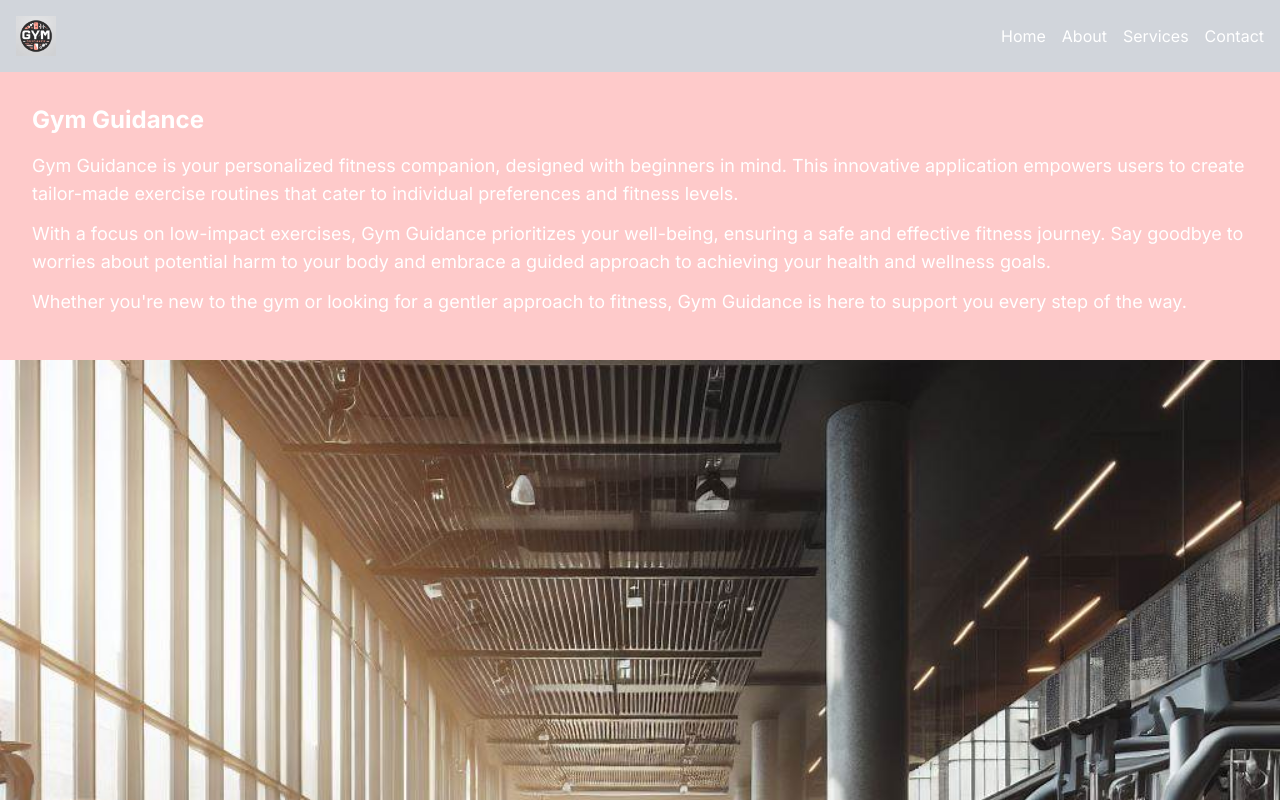
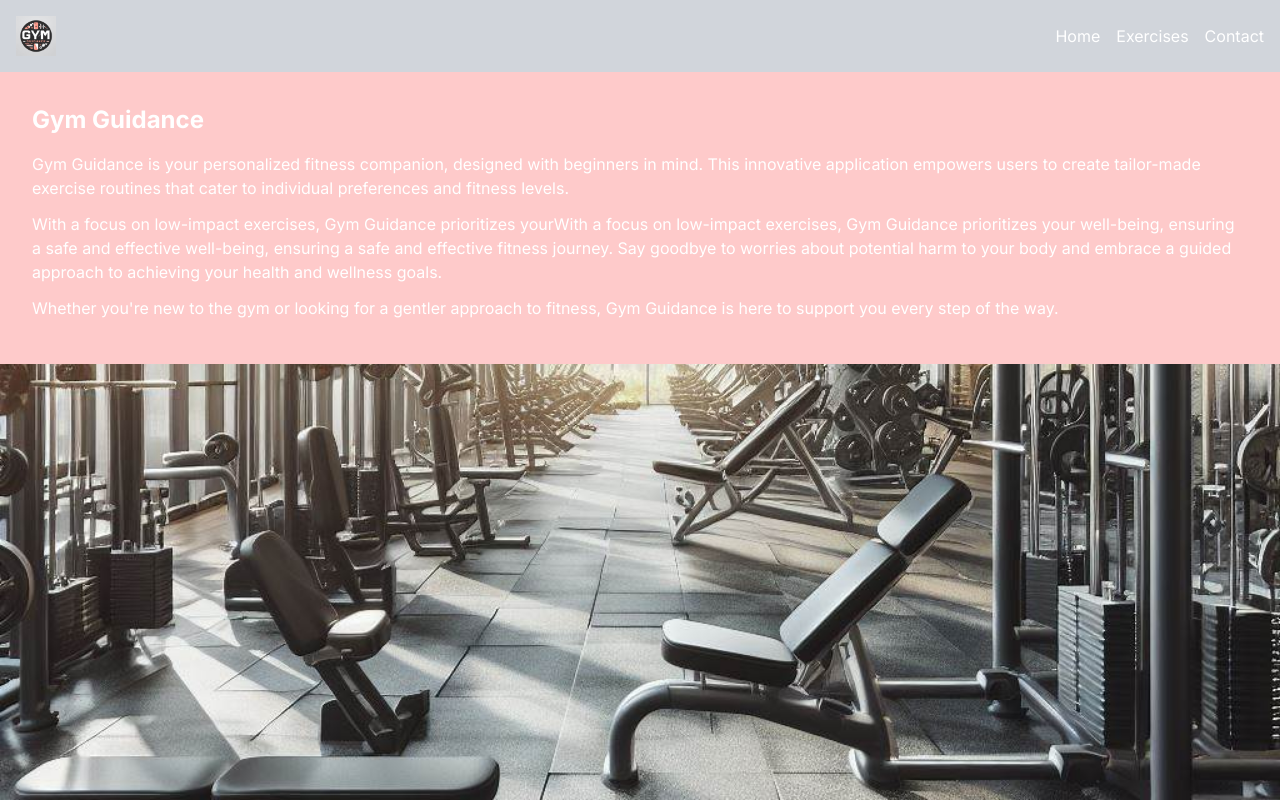
Before and after one commit to xus84/gym_guidance, a Next.js app: page / in a window 1280 px wide. Shown: the top 800 px of the page. Built offline with nearby package versions, Linux system fonts and the light colour scheme.

Commit message:
fixed gym image

```diff
--- a/src/app/page.js
+++ b/src/app/page.js
@@ -5,33 +5,36 @@ import gymPic from "../../public/img/gym_image.jpg";
 export default function Home() {
   return (
     <main>
-      <Header />
-      <div className="bg-red-200 p-8  text-white">
+      <div className="relative z-10">
+      <Header/>
+      </div>
+      <div className="bg-red-200 p-8  text-white relative z-10">
         <p className="text-2xl mb-4 font-bold">Gym Guidance</p>
-        <p className="text-lg mb-3">
+        <p className="text-lg md:text-base mb-3">
           Gym Guidance is your personalized fitness companion, designed with
           beginners in mind. This innovative application empowers users to
           create tailor-made exercise routines that cater to individual
           preferences and fitness levels.
         </p>
 
-        <p className="text-lg mb-3">
-          With a focus on low-impact exercises, Gym Guidance prioritizes your
+        <p className="text-lg md:text-base mb-3">
+          With a focus on low-impact exercises, Gym Guidance prioritizes yourWith a focus on low-impact exercises, Gym Guidance prioritizes your well-being, ensuring a safe and effective
           well-being, ensuring a safe and effective fitness journey. Say goodbye
           to worries about potential harm to your body and embrace a guided
           approach to achieving your health and wellness goals.
         </p>
 
-        <p className="text-lg mb-3">
+        <p className="text-lg md:text-base mb-3">
           Whether you're new to the gym or looking for a gentler approach to
           fitness, Gym Guidance is here to support you every step of the way.
         </p>
       </div>
-      <div className="flex items-center justify-center">
+      <div className="absolute inset-0 flex items-center justify-center z-0">
         <Image
           src={gymPic}
-          className="object-cover w-full h-full"
-          sizes="(max-width: 768px) 100vw, (max-width: 1200px) 50vw, 33vw"
+          alt="Gym Image"
+          className="object-cover w-full h-auto md:h-full absolute"
+          sizes="(max-width: 768px) 100vw, (max-width: 1200px) 100vw, 33vw"
         />
       </div>
     </main>
--- a/src/components/Header.js
+++ b/src/components/Header.js
@@ -8,8 +8,7 @@ const Header = () => {
           <nav>
             <ul className="flex space-x-4">
               <li className="hover:underline">Home</li>
-              <li className="hover:underline">About</li>
-              <li className="hover:underline">Services</li>
+              <li className="hover:underline">Exercises</li>
               <li className="hover:underline">Contact</li>
             </ul>
           </nav>
```
